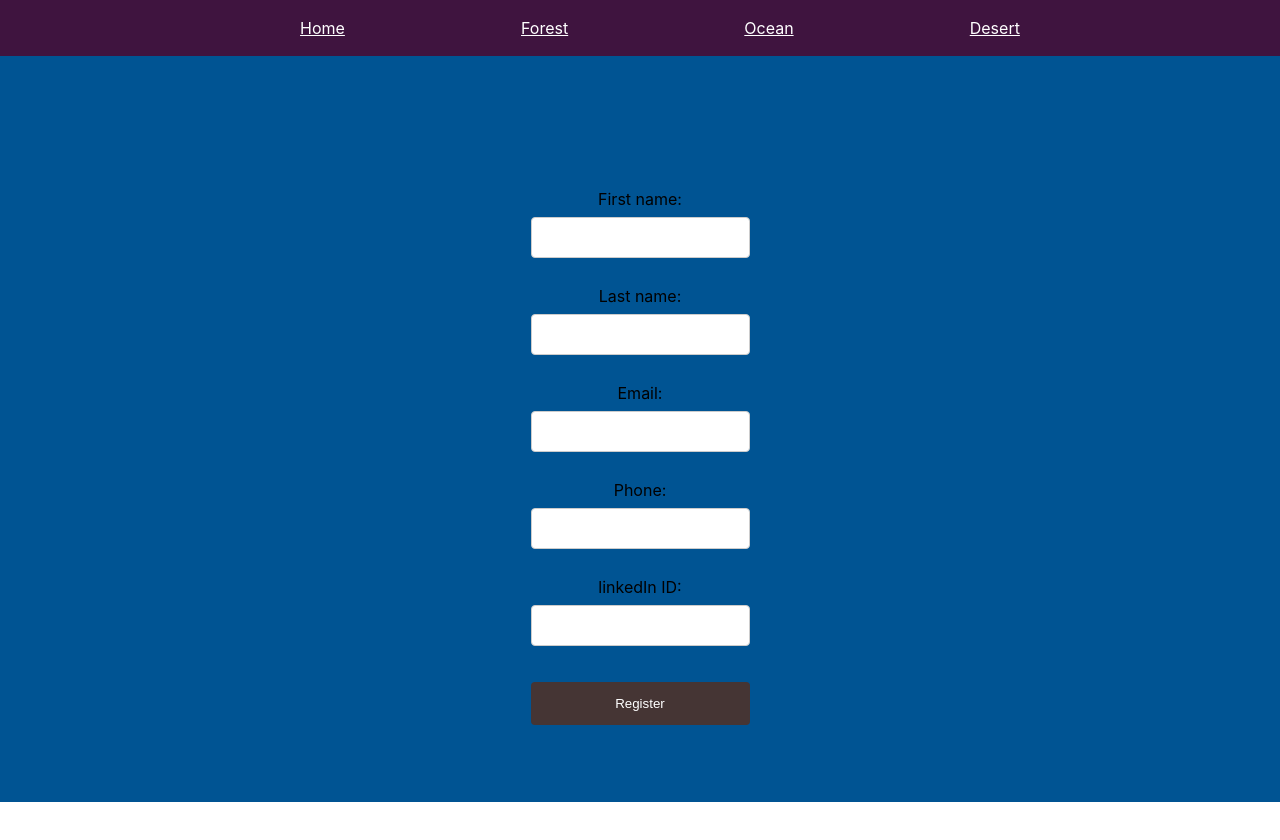
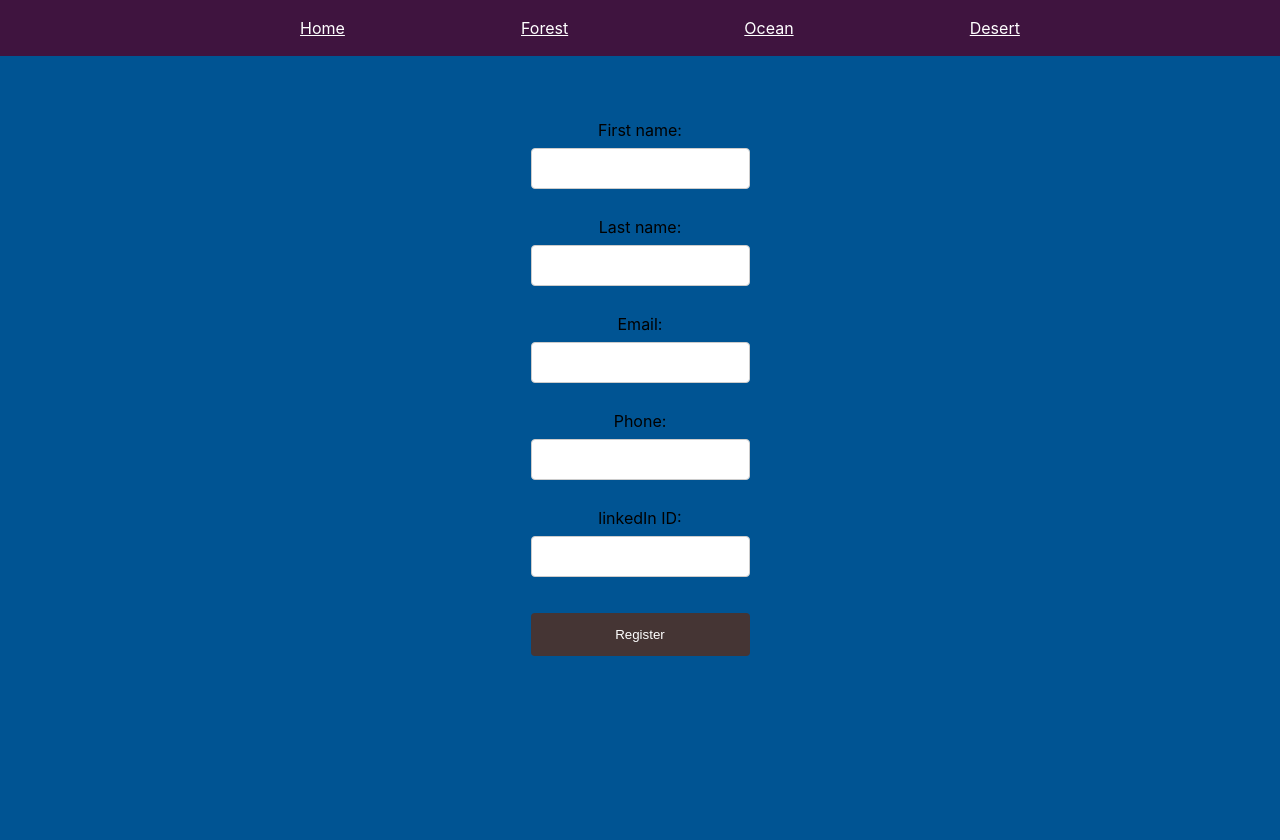
Before and after one commit to therishavmehta/user-linkedin-db, a React (Create React App) app: page /ocean/register in a window 1280 px wide. Shown: the top 840 px of the page. Before the commit the page ends 802 px from the top, so only its background shows below. Built offline with nearby package versions, Linux system fonts and the light colour scheme.

Commit message:
API call, css fix, card css

```diff
--- a/src/components/card/styles.css
+++ b/src/components/card/styles.css
@@ -3,7 +3,7 @@
  height: 100px;
  margin: 5px;
  border-radius: 8px;
- background-color: white;
+ background-color: teal;
  overflow: hidden;
  display: flex;
  flex-wrap: wrap;
--- a/src/container/themeDisplay/ThemeDisplay.jsx
+++ b/src/container/themeDisplay/ThemeDisplay.jsx
@@ -78,9 +78,7 @@ function ThemeDisplay(props) {
     }
 
     const theme = {
-        backgroundColor: props.bgColor,
-        height: '94vh',
-        scroll: 'overflow'
+        backgroundColor: props.bgColor
     }
 
     return (
--- a/src/container/themeDisplay/styles.css
+++ b/src/container/themeDisplay/styles.css
@@ -2,7 +2,6 @@
   display: flex;
   flex-direction: column;
   align-items: center;
-  justify-content: center;
   height: 100%;
   width: 100%;
   padding-top: 50px;
--- a/src/index.css
+++ b/src/index.css
@@ -11,3 +11,7 @@ code {
   font-family: source-code-pro, Menlo, Monaco, Consolas, 'Courier New',
     monospace;
 }
+
+body > #root > div {
+  height: 100vh;
+}
```
Also changed, not shown: 1 other file (tests, documents, lock files or other folders).
